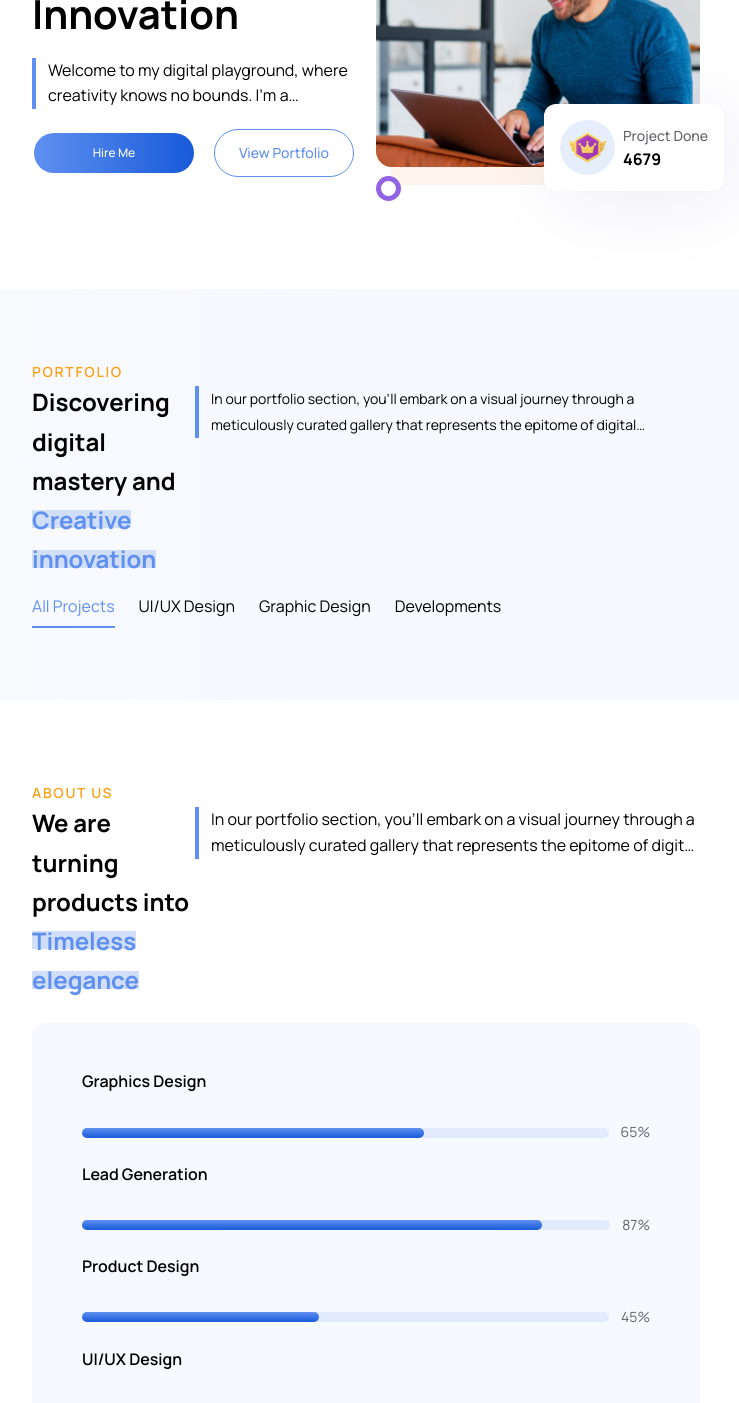
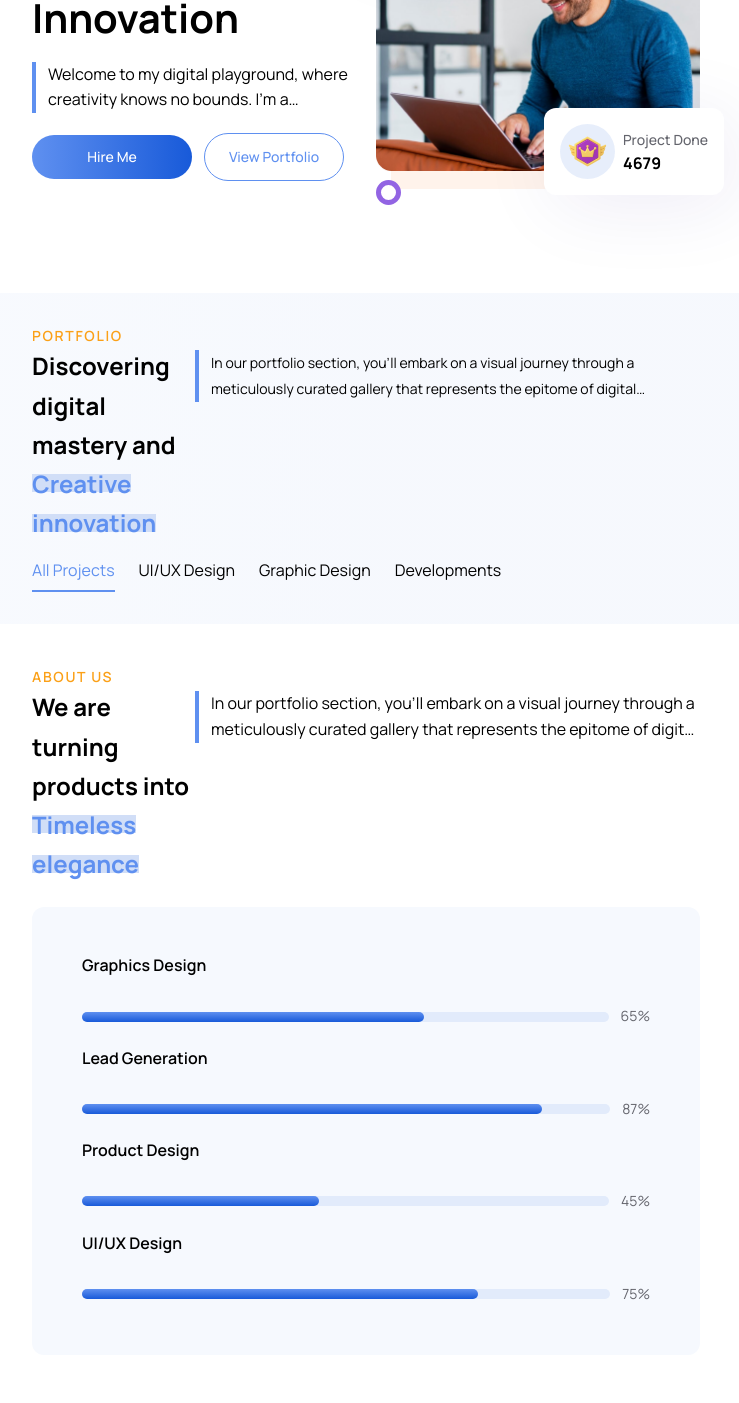
Before and after one commit to riajulpro/webwiz-rp, a Next.js app: page / in a window 1280 px wide. Shown: the part 300-1703 px from the top of the page, without its empty margins (274-1013 px from the left). Built offline with nearby package versions, Linux system fonts and the light colour scheme.

Commit message:
Fixing bannner button issues and many more

```diff
--- a/src/app/globals.css
+++ b/src/app/globals.css
@@ -144,8 +144,9 @@
   }
 
   .btn-primary {
-    @apply py-3 px-6 tablet:text-xs font-medium leading-5 rounded-full text-white hover:bg-gradient-to-l bg-gradient-to-r from-[#5F90F0] to-[#185AD9];
+    @apply py-[12px] px-[24px] tablet:text-[14px] font-medium leading-5 rounded-full text-white hover:bg-gradient-to-l bg-gradient-to-r from-[#5F90F0] to-[#185AD9];
   }
+
   .btn-secondary {
     @apply py-[12px] px-[24px] border border-[#5F90F0] tablet:text-[14px] font-medium leading-[22.4px] rounded-full text-[#5F90F0];
   }
--- a/src/components/ui/home-sections/AboutUs.tsx
+++ b/src/components/ui/home-sections/AboutUs.tsx
@@ -5,7 +5,7 @@ import Image from "next/image";
 const AboutUs = () => {
   return (
     <section className="tablet:mt-[42px]">
-      <div className="container-wrapper py-[40px]">
+      <div className="container-wrapper py-[40px] tablet:py-0">
         <div className="container">
           <TitleWithDescription
             sectionName="About Us"
--- a/src/components/ui/home-sections/Banner.tsx
+++ b/src/components/ui/home-sections/Banner.tsx
@@ -6,7 +6,7 @@ import Image from "next/image";
 const Banner = () => {
   return (
     <section className="mt-[27px] tablet:mt-[32px] desktop:mt-[22px]">
-      <div className="container-wrapper tablet:py-[40px] sm:py-auto">
+      <div className="container-wrapper tablet:py-[40px] desktop:py-0">
         <div className="container flex flex-col tablet:flex-row justify-between items-center gap-[20px]">
           <article className="flex-1">
             <TitleWithDescription
@@ -16,7 +16,7 @@ const Banner = () => {
               description="Welcome to my digital playground, where creativity knows no bounds. I'm a passionate designer and developer on a mission to turn innovative ideas into stunning digital realities."
               blueText="Imagination"
             />
-            <div className="flex justify-center items-center gap-2 tablet:static mt-[20px]">
+            <div className="flex justify-center items-center gap-2 tablet:block mt-[20px]">
               <button className="w-full btn-primary tablet:w-[160px] mr-3">
                 Hire Me
               </button>
--- a/src/components/ui/home-sections/ClientReviews.tsx
+++ b/src/components/ui/home-sections/ClientReviews.tsx
@@ -5,7 +5,7 @@ import Image from "next/image";
 const ClientReviews = () => {
   return (
     <section className="tablet:mt-[42px]">
-      <div className="container-wrapper py-[40px]">
+      <div className="container-wrapper py-[40px] tablet:py-0">
         <div className="container">
           <article className="flex flex-col tablet:flex-row gap-[32px] items-center tablet:items-stretch tablet:flex-wrap">
             <section className="self-start tablet:w-[314px] desktop:w-[330px]">
@@ -51,7 +51,7 @@ const ClientReviews = () => {
                     <StarIcon />
                   </div>
                 </div>
-                <div className="mt-[16px]">
+                <div className="mt-[16px] line-clamp-2">
                   The team at WebWhiz consistently delivered outstanding results
                   surpassing our expectations in{" "}
                 </div>
--- a/src/components/ui/home-sections/ContactUs.tsx
+++ b/src/components/ui/home-sections/ContactUs.tsx
@@ -5,7 +5,7 @@ import Image from "next/image";
 const ContactUs = () => {
   return (
     <section className="tablet:mt-[42px]">
-      <div className="container-wrapper py-[40px] sm:py-auto">
+      <div className="container-wrapper py-[40px] tablet:py-0">
         <div className="contact-us-container">
           <article className="flex flex-col-reverse tablet:flex-row-reverse desktop:flex-row justify-between desktop:items-center w-full gap-32 tablet:gap-0">
             <section className="flex-1">
--- a/src/components/ui/home-sections/Portfolio.tsx
+++ b/src/components/ui/home-sections/Portfolio.tsx
@@ -4,7 +4,7 @@ import TitleWithDescription from "@/components/shared/TitleWithDescription";
 const Portfolio = () => {
   return (
     <section className="section-bg tablet:mt-[42px] tablet:py-[32px]">
-      <div className="container-wrapper py-[40px]">
+      <div className="container-wrapper py-[40px] tablet:py-0">
         <article className="container">
           <TitleWithDescription
             sectionName="Portfolio"
--- a/src/components/ui/home-sections/Services.tsx
+++ b/src/components/ui/home-sections/Services.tsx
@@ -6,7 +6,7 @@ import { ServiceCards } from "@/utils/mocks/ServiceCards";
 const Services = () => {
   return (
     <section className="section-bg tablet:mt-[42px] tablet:py-[32px]">
-      <div className="container-wrapper py-[40px]">
+      <div className="container-wrapper py-[40px] tablet:py-0">
         <div className="container">
           <TitleWithDescription
             title="Our satisfied customers share their stories"
```
